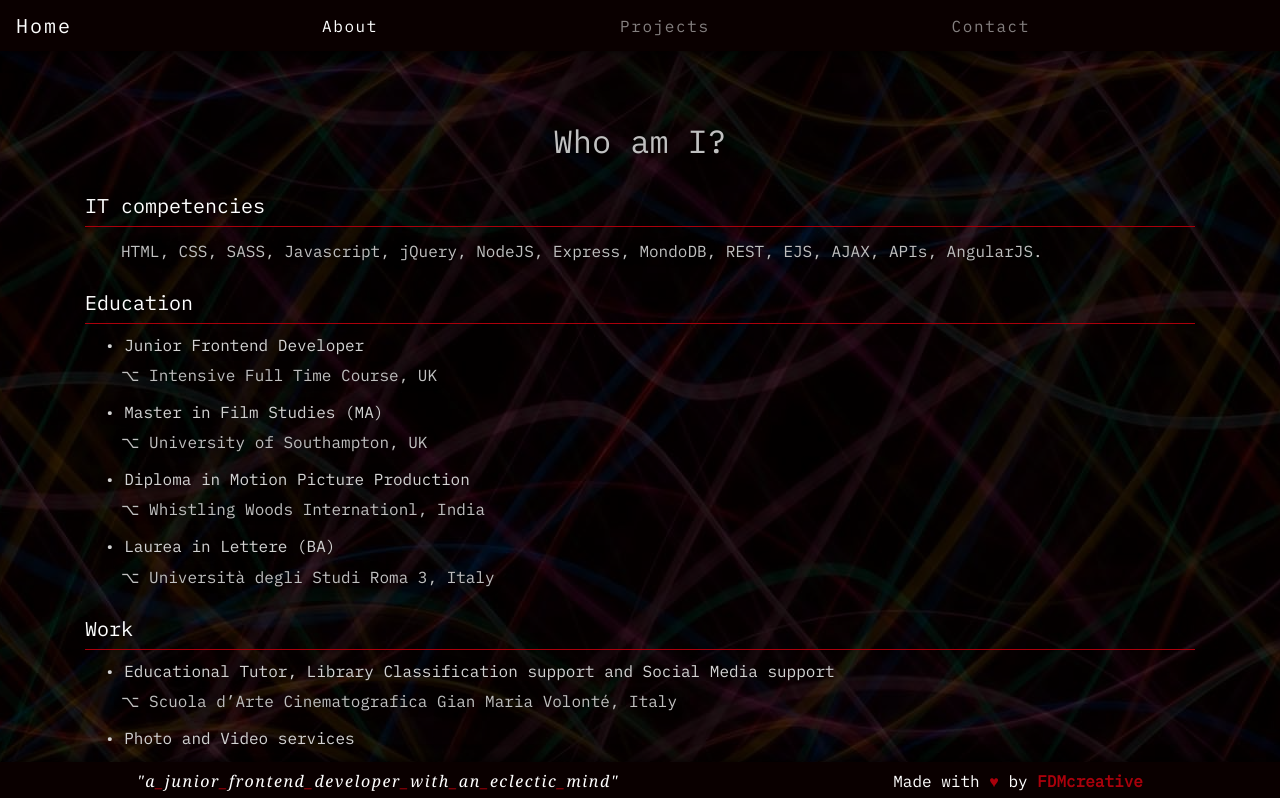
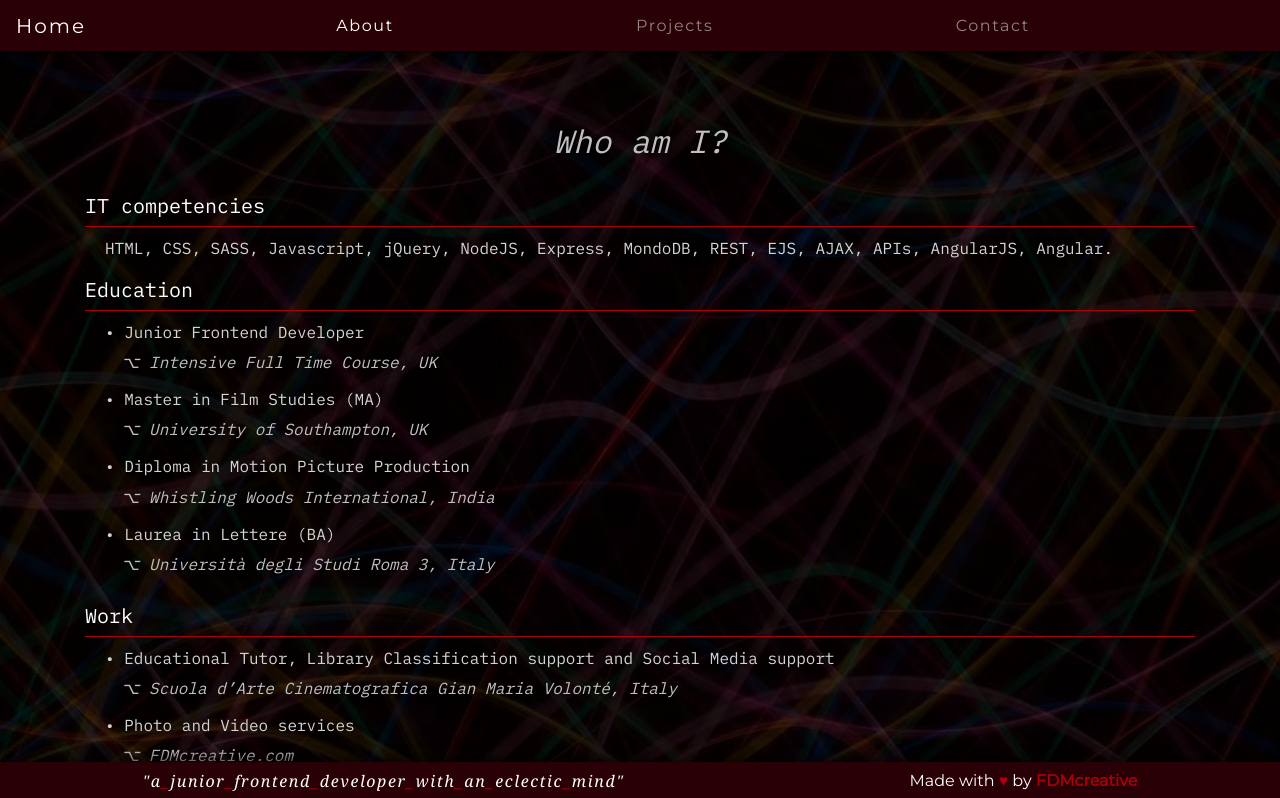
Before and after one commit to FDMcreative/FDMcoding, an Angular app: page /about in a window 1280 px wide. Shown: the top 798 px of the page. Built offline with nearby package versions, Linux system fonts and the light colour scheme.

Commit message:
nav and foot font and color set

```diff
--- a/src/app/about/about.component.css
+++ b/src/app/about/about.component.css
@@ -4,10 +4,6 @@ div {
   /* font-family: "Courier New"; */
   font-family: 'IBM Plex Mono', monospace;
   color: Silver;
-}
-
-h2 {
-  text-align: center;
 }
 
 h5 {
@@ -25,6 +21,7 @@ li {
 
 p {
   padding-left: 1em;
+  font-style: italic;
 }
 
 .container {
--- a/src/app/about/about.component.html
+++ b/src/app/about/about.component.html
@@ -9,7 +9,7 @@
     <div class="list-group list-group-flush">
       <h5>IT competencies</h5>
       <li class="list-group-item">
-        <p>HTML, CSS, SASS, Javascript, jQuery, NodeJS, Express, MondoDB, REST, EJS, AJAX, APIs, AngularJS.</p>
+        <h6>HTML, CSS, SASS, Javascript, jQuery, NodeJS, Express, MondoDB, REST, EJS, AJAX, APIs, AngularJS, Angular.</h6>
       </li>
     </div>
 
@@ -24,7 +24,7 @@
         <p><span>⌥ </span>University of Southampton, UK</p>
 
         <h6><span>• </span>Diploma in Motion Picture Production</h6>
-        <p><span>⌥ </span>Whistling Woods Internationl, India</p>
+        <p><span>⌥ </span>Whistling Woods International, India</p>
 
         <h6><span>• </span>Laurea in Lettere (BA)</h6>
         <p><span>⌥ </span>Università degli Studi Roma 3, Italy</p>
--- a/src/app/contact/contact.component.css
+++ b/src/app/contact/contact.component.css
@@ -4,10 +4,6 @@ div {
   /* font-family: "Courier New"; */
   font-family: 'IBM Plex Mono', monospace;
   color: Silver;
-}
-
-h2 {
-  text-align: center;
 }
 
 p {
--- a/src/app/footer/footer.component.css
+++ b/src/app/footer/footer.component.css
@@ -1,8 +1,7 @@
 
 
 footer {
-  /* font-family: "Courier New"; */
-  font-family: 'IBM Plex Mono', monospace;
+    font-family: 'Montserrat', sans-serif;
   color: Silver;
   position: fixed;
   left: 0;
@@ -10,7 +9,7 @@ footer {
   width: 100%;
   height: 3vw;
   line-height: 3vw;
-  background:rgb(10,0,0,1);
+  background:rgb(40,0,5,1);
   color: white;
   /* border-top: 1px solid rgba(254,248,81,0.5); */
   box-shadow: 0px 0px 15px black;
--- a/src/app/navigation-bar/navigation-bar.component.css
+++ b/src/app/navigation-bar/navigation-bar.component.css
@@ -3,15 +3,14 @@
 nav {
   background:rgba(0,0,0,1);
   z-index: 1;
-  /* font-family: "Courier New"; */
-  font-family: 'IBM Plex Mono', monospace;
+  font-family: 'Montserrat', sans-serif;
   color: blue;
   /* font-weight: bold; */
   /* border-bottom: 1px solid rgba(254,248,81,0.5); */
   /* text-align: center; */
   height: 4vw;
   box-shadow: 0px 0px 15px black;
-  background:rgb(10,0,0,1);
+  background:rgb(40,0,5,1);
 }
 
 .navbar-nav {
--- a/src/app/projects/projects.component.css
+++ b/src/app/projects/projects.component.css
@@ -15,10 +15,6 @@ div {
   /* font-family: "Courier New"; */
   font-family: 'IBM Plex Mono', monospace;
   color: Silver;
-}
-
-h2 {
-  text-align: center;
 }
 
 h5 {
--- a/src/styles.css
+++ b/src/styles.css
@@ -8,6 +8,8 @@
 /* @import "~font-awesome/css/font-awesome.css"; */
 
 @import url('https://fonts.googleapis.com/css?family=IBM+Plex+Mono');
+
+@import url('https://fonts.googleapis.com/css?family=IBM+Plex+Sans|Montserrat|Open+Sans|Roboto|Roboto+Slab');
 
 body {
   background-color: black;
@@ -25,4 +27,6 @@ a  {
 h2 {
   padding-top: 20px;
   padding-bottom: 25px;
+  font-style: italic;
+  text-align: center;
 }
```
